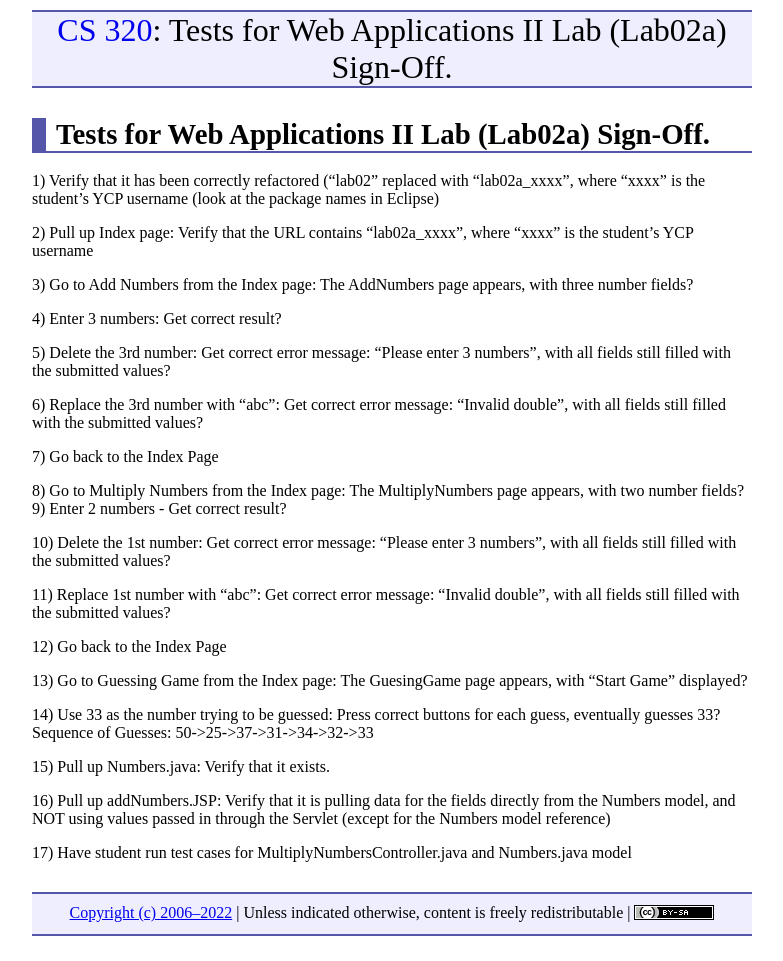
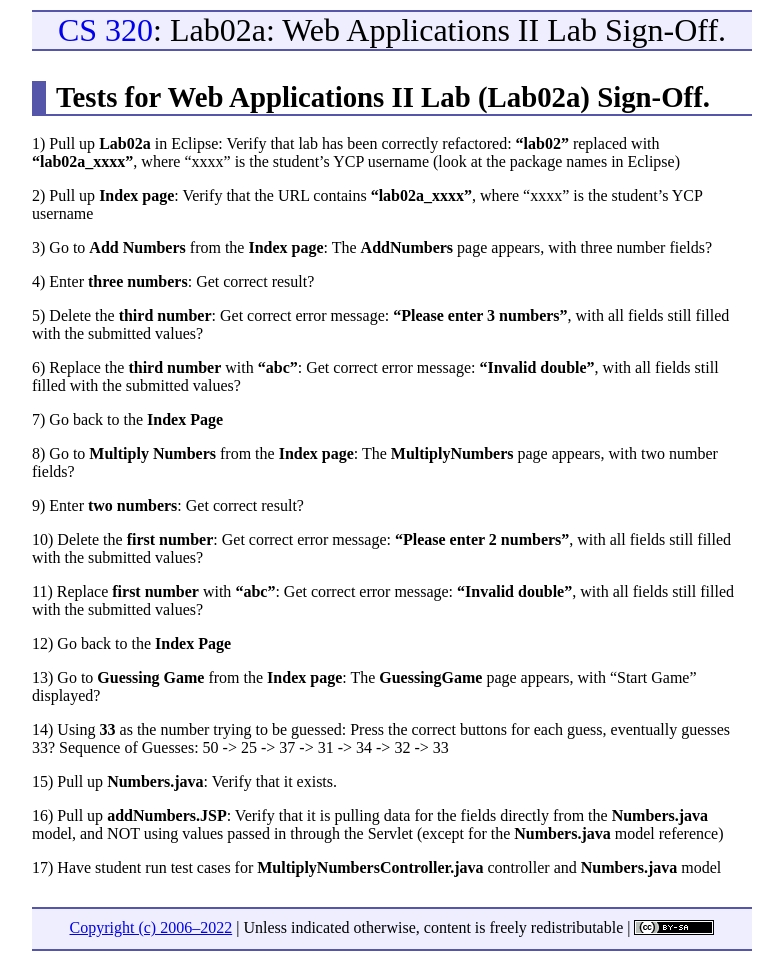
Before and after one commit to ycpcs/cs320-spring2022, a Jekyll site: the page built from labs/lab02a-signoff-criteria.md, in a window 1280 px wide. Shown: the whole page, without its empty margins (248-1031 px from the left). Built offline with Jekyll 4.4.1, drawn with Linux system fonts in a browser that asks for light colours.

Commit message:
edits for clarity

```diff
--- a/labs/lab02a-signoff-criteria.md
+++ b/labs/lab02a-signoff-criteria.md
@@ -1,40 +1,41 @@
 ---
 layout: default
-title: "Tests for Web Applications II Lab (Lab02a) Sign-Off."
+title: "Lab02a: Web Applications II Lab Sign-Off."
 ---
 
 Tests for Web Applications II Lab (Lab02a) Sign-Off.
 ===============
- 1) Verify that it has been correctly refactored ("lab02" replaced with "lab02a\_xxxx", where "xxxx" is the student's YCP username (look at the package names in Eclipse)
+ 1) Pull up **Lab02a** in Eclipse: Verify that lab has been correctly refactored: **"lab02"** replaced with **"lab02a\_xxxx"**, where "xxxx" is the student's YCP username (look at the package names in Eclipse)
 
- 2) Pull up Index page: Verify that the URL contains "lab02a\_xxxx", where "xxxx" is the student's YCP username
+ 2) Pull up **Index page**: Verify that the URL contains **"lab02a\_xxxx"**, where "xxxx" is the student's YCP username
 
- 3) Go to Add Numbers from the Index page: The AddNumbers page appears, with three number fields?
+ 3) Go to **Add Numbers** from the **Index page**: The **AddNumbers** page appears, with three number fields?
 
- 4) Enter 3 numbers: Get correct result?
+ 4) Enter **three numbers**: Get correct result?
 
- 5) Delete the 3rd number: Get correct error message: "Please enter 3 numbers", with all fields still filled with the submitted values?
+ 5) Delete the **third number**: Get correct error message: **"Please enter 3 numbers"**, with all fields still filled with the submitted values?
 
- 6) Replace the 3rd number with "abc": Get correct error message: "Invalid double", with all fields still filled with the submitted values?
+ 6) Replace the **third number** with **"abc"**: Get correct error message: **"Invalid double"**, with all fields still filled with the submitted values?
 
- 7) Go back to the Index Page
+ 7) Go back to the **Index Page**
 
- 8) Go to Multiply Numbers from the Index page: The MultiplyNumbers page appears, with two number fields?
- 9) Enter 2 numbers - Get correct result?
+ 8) Go to **Multiply Numbers** from the **Index page**: The **MultiplyNumbers** page appears, with two number fields?
 
-10) Delete the 1st number: Get correct error message: "Please enter 3 numbers", with all fields still filled with the submitted values?
+ 9) Enter **two numbers**: Get correct result?
 
-11) Replace 1st number with "abc": Get correct error message: "Invalid double", with all fields still filled with the submitted values?
+10) Delete the **first number**: Get correct error message: **"Please enter 2 numbers"**, with all fields still filled with the submitted values?
 
-12) Go back to the Index Page
+11) Replace **first number** with **"abc"**: Get correct error message: **"Invalid double"**, with all fields still filled with the submitted values?
 
-13) Go to Guessing Game from the Index page: The GuesingGame page appears, with "Start Game" displayed?
+12) Go back to the **Index Page**
 
-14) Use 33 as the number trying to be guessed: Press correct buttons for each guess, eventually guesses 33?
-Sequence of Guesses: 50->25->37->31->34->32->33
+13) Go to **Guessing Game** from the **Index page**: The **GuessingGame** page appears, with "Start Game" displayed?
 
-15) Pull up Numbers.java: Verify that it exists.
+14) Using **33** as the number trying to be guessed: Press the correct buttons for each guess, eventually guesses 33?
+Sequence of Guesses: 50 -> 25 -> 37 -> 31 -> 34 -> 32 -> 33
 
-16) Pull up addNumbers.JSP: Verify that it is pulling data for the fields directly from the Numbers model, and NOT using values passed in through the Servlet (except for the Numbers model reference)
+15) Pull up **Numbers.java**: Verify that it exists.
 
-17) Have student run test cases for MultiplyNumbersController.java and Numbers.java model
+16) Pull up **addNumbers.JSP**: Verify that it is pulling data for the fields directly from the **Numbers.java** model, and NOT using values passed in through the Servlet (except for the **Numbers.java** model reference)
+
+17) Have student run test cases for **MultiplyNumbersController.java** controller and **Numbers.java** model
```
